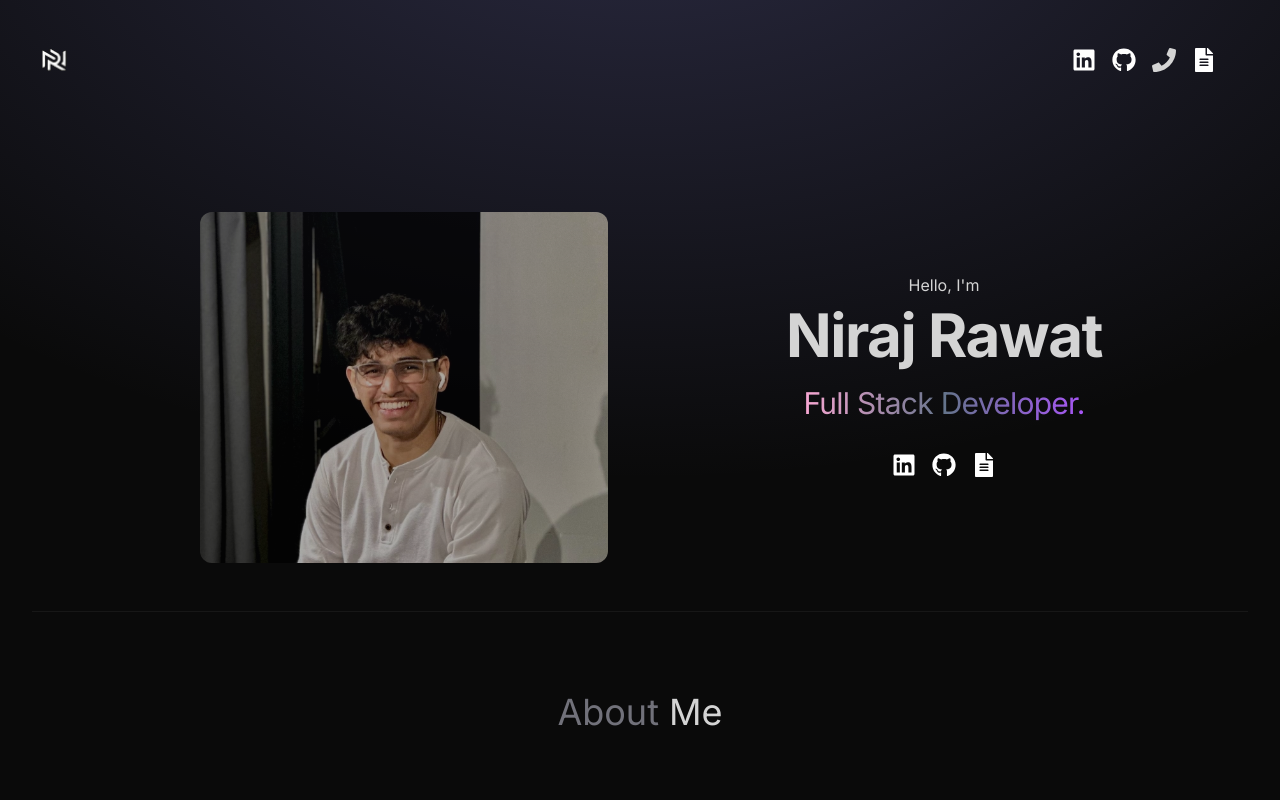
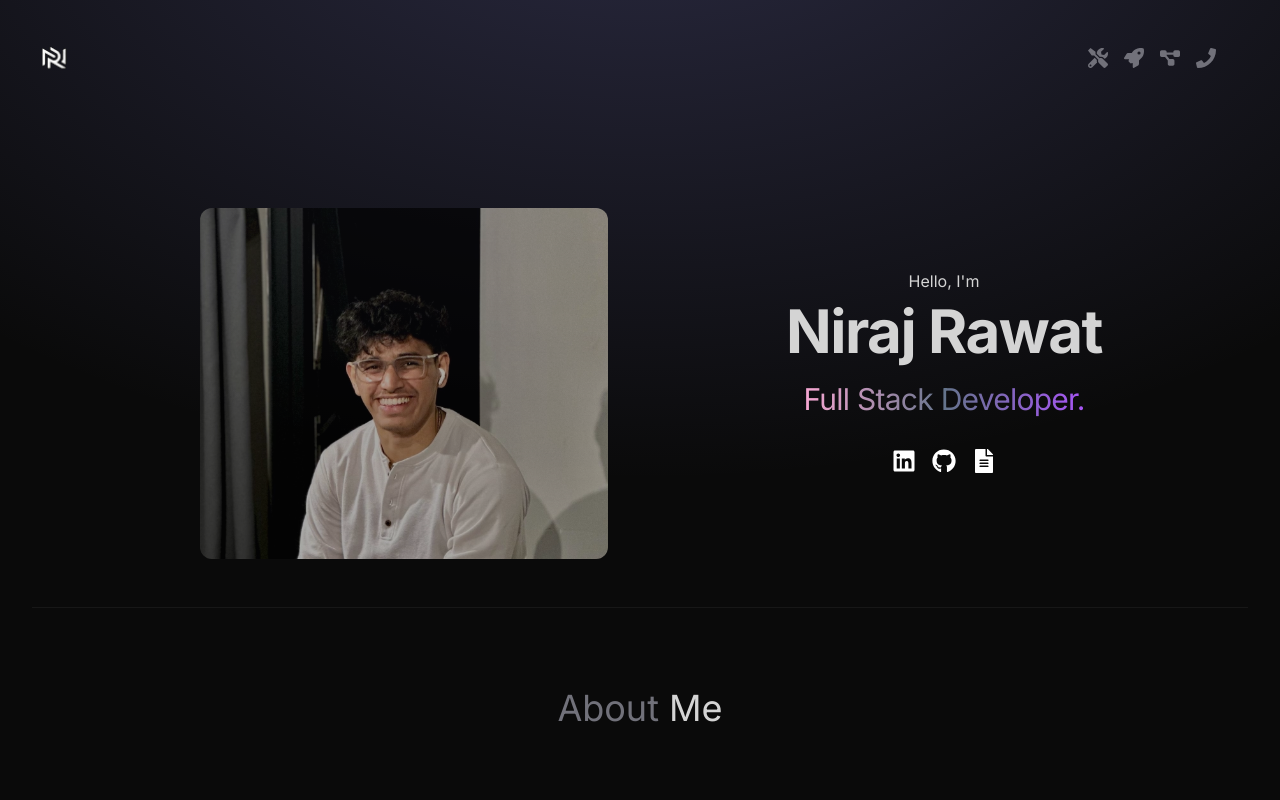
Before and after one commit to rniraj-web/myPortfolio, a React (Vite) app: page / in a window 1280 px wide. Shown: the top 800 px of the page. Built offline with nearby package versions, Linux system fonts and the light colour scheme.

Commit message:
added resume and updated the UI

```diff
--- a/src/components/Experience.jsx
+++ b/src/components/Experience.jsx
@@ -4,7 +4,7 @@ import { motion } from 'motion/react'
 
 const Experience = () => {
   return (
-    <div className='border-b border-neutral-900 pb-4'>
+    <div id='experience' className='border-b border-neutral-900 pb-4'>
         <motion.h2
             initial={{opacity:0, y:-100}}
             whileInView={{opacity:1, y:0}}
--- a/src/components/Hero.jsx
+++ b/src/components/Hero.jsx
@@ -68,11 +68,7 @@ const Hero = () => {
                                     </span>
                                 </a>
 
-                                <a
-                                    href='/resume.pdf'
-                                    download
-                                    className="relative group text-white"
-                                >
+                                <a href='/Niraj_Rawat.pdf' download className="relative group text-white">
                                     <FaFileAlt className="text-2xl" />
                                     <span className="absolute left-1/2 -translate-x-1/2 bottom-[-30px] px-2 py-1 text-xs bg-purple-500 text-white rounded opacity-0 group-hover:opacity-70 transition">
                                         Resume
--- a/src/components/Navbar.jsx
+++ b/src/components/Navbar.jsx
@@ -1,7 +1,8 @@
 import React from 'react'
 import logo from '../assets/nirajrawatlogo1.png'
-import { FaLinkedin } from 'react-icons/fa'
-import { FaGithub } from 'react-icons/fa6'
+import { FaTools } from "react-icons/fa";
+import { FaDiagramProject } from "react-icons/fa6";
+import { FaRocket } from "react-icons/fa6";
 import { FaPhone } from 'react-icons/fa'
 import { FaFileAlt } from 'react-icons/fa'
 import { HashLink } from 'react-router-hash-link'
@@ -13,28 +14,22 @@ const Navbar = () => {
             <a href='#'><img className='mix-blend-lighten mx-2 w-7' src={logo} alt="myLogo" /></a>
         </div>
         <div className="m-8 flex items-center justify-center gap-4 text-2xl">
-            <a className="relative group text-white" href='https://www.linkedin.com/in/niraj-rawat/' target='_'><FaLinkedin/>
-                <span className="absolute left-1/2 -translate-x-1/2 bottom-[-30px] px-2 py-1 text-xs bg-purple-500 text-white rounded opacity-0 group-hover:opacity-70 transition">
-                    LinkedIn
-                </span>
-            </a>
+          <HashLink className='relative group text-xl text-zinc-500 hover:text-purple-500 transition' to='#projects'><FaTools/>
+            <span className="absolute left-1/2 -translate-x-1/2 bottom-[-30px] px-2 py-1 text-xs bg-purple-500 text-white rounded opacity-0 group-hover:opacity-70 transition">Tech</span>
+          </HashLink>
 
-            <a className="relative group text-white" href='https://github.com/rniraj-web' target='_'><FaGithub/>
-                <span className="absolute left-1/2 -translate-x-1/2 bottom-[-30px] px-2 py-1 text-xs bg-purple-500 text-white rounded opacity-0 group-hover:opacity-70 transition">
-                    Github
-                </span>
-            </a>
-            <HashLink to='#contact'><FaPhone/></HashLink>
-            <a
-                href='/resume.pdf'
-                download
-                className="relative group text-white"
-            >
-                <FaFileAlt className="text-2xl" />
-                <span className="absolute left-1/2 -translate-x-1/2 bottom-[-30px] px-2 py-1 text-xs bg-purple-500 text-white rounded opacity-0 group-hover:opacity-70 transition">
-                    Resume
-                </span>
-            </a>
+          <HashLink className='relative group text-xl text-zinc-500 hover:text-purple-500 transition' to='#experience'><FaRocket/>
+          <span className="absolute left-1/2 -translate-x-1/2 bottom-[-30px] px-2 py-1 text-xs bg-purple-500 text-white rounded opacity-0 group-hover:opacity-70 transition">Experience</span>
+          </HashLink>
+
+          <HashLink className='relative group text-xl text-zinc-500 hover:text-purple-500 transition' to='#projects'><FaDiagramProject/>
+            <span className="absolute left-1/2 -translate-x-1/2 bottom-[-30px] px-2 py-1 text-xs bg-purple-500 text-white rounded opacity-0 group-hover:opacity-70 transition">Projects</span>
+          </HashLink>
+
+          <HashLink className='relative group text-xl text-zinc-500 hover:text-purple-500 transition' to='#contact'><FaPhone/>
+            <span className="absolute left-1/2 -translate-x-1/2 bottom-[-30px] px-2 py-1 text-xs bg-purple-500 text-white rounded opacity-0 group-hover:opacity-70 transition">Contact</span>
+          </HashLink>
+
         </div>
     </nav>
   )
--- a/src/components/Projects.jsx
+++ b/src/components/Projects.jsx
@@ -4,7 +4,7 @@ import { motion } from 'motion/react'
 
 const Projects = () => {
   return (
-    <div className='border-b border-neutral-900 pb-4'>
+    <div id='projects' className='border-b border-neutral-900 pb-4'>
         <motion.h2
             initial={{opacity:0, y:-100}}
             whileInView={{opacity:1, y:0}}
--- a/src/components/Technologies.jsx
+++ b/src/components/Technologies.jsx
@@ -23,7 +23,7 @@ const iconVariants = (duration)=>({
 
 const Technologies = () => {
   return (
-    <div className='border-b border-neutral-900 pb-24'>
+    <div id='tech' className='border-b border-neutral-900 pb-24'>
         <motion.h2
             initial={{opacity: 0, y: -100}}
             whileInView={{opacity: 1, y: 0}}
```
Also changed, not shown: 1 other file (tests, documents, lock files or other folders).
